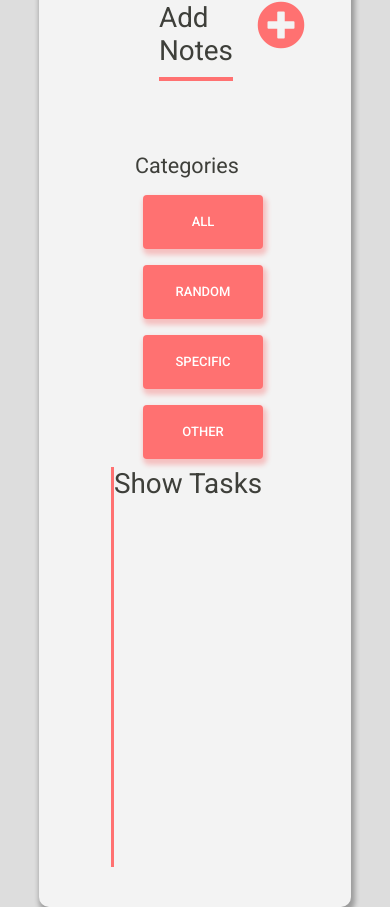
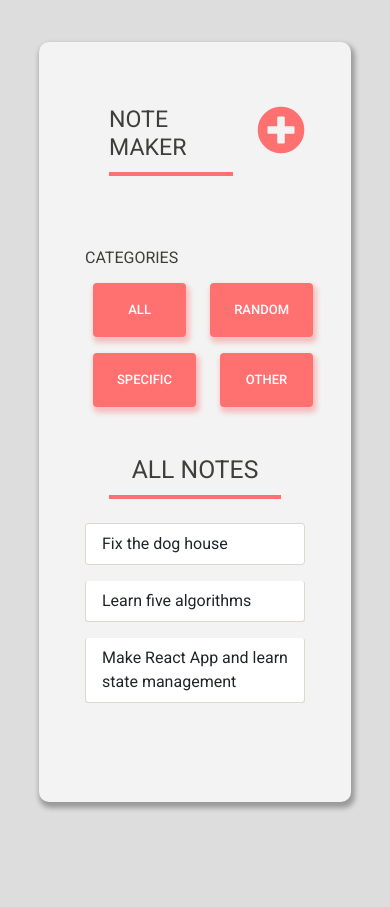
Before and after one commit to Harshit850/Notes-Maker-ReactJS, a React (Create React App) app: page / in a window 390 px wide. After the commit the page ends 855 px from the top, so only its background shows below. Built offline with nearby package versions, Linux system fonts and the light colour scheme.

Commit message:
Notes now adding well

```diff
--- /dev/null
+++ b/src/UIElements/Modal.js
@@ -0,0 +1,48 @@
+import React, { useState } from 'react';
+import { Button, Modal } from 'react-bootstrap';
+
+import ModalForm from './ModalForm';
+
+const Model = ({ show, handleClose, notes, setNotes }) => {
+  const [date, setDate] = useState('');
+  const [category, setCategory] = useState('');
+  const [description, setDescription] = useState('');
+
+  const handleAdd = () => {
+    const note = {
+      id: Math.floor(Math.random() * 100),
+      date: date,
+      category: category,
+      description: description,
+    };
+    setNotes([...notes, note]);
+    handleClose();
+  };
+
+  return (
+    <>
+      <Modal show={show} onHide={handleClose}>
+        <Modal.Header closeButton>
+          <Modal.Title>Add Notes</Modal.Title>
+        </Modal.Header>
+        <Modal.Body>
+          <ModalForm
+            setDate={setDate}
+            setCategory={setCategory}
+            setDescription={setDescription}
+          />
+        </Modal.Body>
+        <Modal.Footer>
+          <Button className='primary-bg' onClick={handleAdd}>
+            Save Changes
+          </Button>
+          <Button variant='secondary' onClick={handleClose}>
+            Close
+          </Button>
+        </Modal.Footer>
+      </Modal>
+    </>
+  );
+};
+
+export default Model;
--- /dev/null
+++ b/src/UIElements/ModalForm.js
@@ -0,0 +1,44 @@
+import React from 'react';
+import { Form, Row, Col } from 'react-bootstrap';
+
+const ModalForm = ({ setDate, setCategory, setDescription }) => {
+  return (
+    <>
+      <Form>
+        <Form.Group as={Row} className='mb-4' controlId='formPlaintext'>
+          <Form.Label column sm='2'>
+            Category
+          </Form.Label>
+          <Col sm='10'>
+            <Form.Control
+              type='text'
+              onChange={(e) => setCategory(e.target.value)}
+            />
+          </Col>
+        </Form.Group>
+
+        <Form.Group as={Row} className='mb-4' controlId='formPlaintext'>
+          <Form.Label column sm='2'>
+            Date
+          </Form.Label>
+          <Col sm='10'>
+            <Form.Control
+              type='date'
+              onChange={(e) => setDate(e.target.value)}
+            />
+          </Col>
+        </Form.Group>
+        <Form.Group controlId='exampleForm.ControlTextarea1'>
+          <Form.Label>Description</Form.Label>
+          <Form.Control
+            as='textarea'
+            rows={3}
+            onChange={(e) => setDescription(e.target.value)}
+          />
+        </Form.Group>
+      </Form>
+    </>
+  );
+};
+
+export default ModalForm;
--- a/src/components/AddTask.js
+++ b/src/components/AddTask.js
@@ -1,18 +1,40 @@
-import React from 'react';
+import React, { useState } from 'react';
 import { Row, Col, Container } from 'react-bootstrap';
 
+import Modal from '../UIElements/Modal';
 import Buttons from '../UIElements/Buttons';
 
-const AddTask = () => {
+const AddTask = ({ notes, setNotes }) => {
+  const [showModal, setShowModal] = useState(false);
+
+  const handleShowModal = () => {
+    setShowModal(true);
+  };
+
+  const handleHideModal = () => {
+    setShowModal(false);
+  };
+
   return (
     <>
       <Container className='add-container d-flex justify-content-start mb-5'>
-        <h1 className='m-4 bot-border'>Add Notes </h1>
-        <i class='fas fa-plus-circle fa-3x mt-4 add-btn'></i>
+        <h3 className='m-4 bot-border'>NOTE MAKER </h3>
+        <span
+          className='fas fa-plus-circle fa-3x mt-4 add-btn'
+          onClick={handleShowModal}
+        ></span>
+        {showModal && (
+          <Modal
+            show={showModal}
+            handleClose={handleHideModal}
+            notes={notes}
+            setNotes={setNotes}
+          />
+        )}
       </Container>
 
       <Container className='categories'>
-        <h4> Categories </h4>
+        <h6> CATEGORIES </h6>
         <Row>
           <Col>
             <Buttons text='All' />
--- a/src/components/Main.js
+++ b/src/components/Main.js
@@ -1,19 +1,40 @@
-import React from 'react';
+import React, { useState } from 'react';
 import { Container, Row, Col } from 'react-bootstrap';
 
 import AddTask from './AddTask';
 import ShowTasks from './ShowTasks';
 
 const Main = () => {
+  const [notes, setNotes] = useState([
+    {
+      id: 1,
+      date: '20/06/2021',
+      category: 'general',
+      description: 'Fix the dog house',
+    },
+    {
+      id: 2,
+      date: '22/06/2021',
+      category: 'DSA',
+      description: 'Learn five algorithms',
+    },
+    {
+      id: 3,
+      date: '20/06/2021',
+      category: 'development',
+      description: 'Make React App and learn state management',
+    },
+  ]);
+
   return (
     <div className='main'>
       <Container>
         <Row className='justify-content-md-center'>
-          <Col lg='5'>
-            <AddTask />
+          <Col lg='6'>
+            <AddTask notes={notes} setNotes={setNotes} />
           </Col>
-          <Col lg='7'>
-            <ShowTasks />
+          <Col lg='6'>
+            <ShowTasks notes={notes} />
           </Col>
         </Row>
       </Container>
--- a/src/components/ShowTasks.js
+++ b/src/components/ShowTasks.js
@@ -1,10 +1,18 @@
 import React from 'react';
+import { Container, ListGroup } from 'react-bootstrap';
 
-const ShowTasks = () => {
+const ShowTasks = ({ notes }) => {
   return (
-    <div className='show-tasks'>
-      <h1>Show Tasks </h1>
-    </div>
+    <Container className='show-tasks'>
+      <h2 className='m-4 bot-border text-center'>ALL NOTES </h2>
+      <ListGroup className='show'>
+        {notes.map((note) => (
+          <ListGroup.Item className='mb-3 rounded-1' key={note.id}>
+            {note.description}
+          </ListGroup.Item>
+        ))}
+      </ListGroup>
+    </Container>
   );
 };
 
--- a/src/index.css
+++ b/src/index.css
@@ -2,23 +2,35 @@ body {
   background-color: #dddddd !important;
 }
 
-input[type='text'],
+input,
 button {
-  outline: none;
-  border: none !important;
-  -webkit-box-shadow: 4px 4px 8px 4px #f5c0c0;
-  -moz-box-shadow: 4px 4px 5px 4px #f5c0c0;
-  box-shadow: 2px 4px 5px 2px #f5c0c0;
+  box-shadow: none;
 }
 
-button:focus {
+button {
+  border: none !important;
+}
+
+button:focus,
+input:focus,
+textarea:focus {
   outline: none;
   box-shadow: inherit !important;
 }
 
-h1.bot-border {
+.primary-bg {
+  background-color: #ff7171 !important;
+}
+
+.bot-border {
   padding-bottom: 10px;
   border-bottom: 4px solid #ff7171;
+}
+
+.btn-class {
+  -webkit-box-shadow: 4px 4px 8px 4px #f5c0c0;
+  -moz-box-shadow: 4px 4px 5px 4px #f5c0c0;
+  box-shadow: 2px 4px 5px 2px #f5c0c0;
 }
 
 .btn-class:hover {
@@ -36,7 +48,8 @@ h1.bot-border {
 .main {
   background-color: #f3f3f3;
   width: 80vw;
-  padding: 40px 60px;
+  max-height: 90vh;
+  padding: 40px 10px;
   border-radius: 10px;
   -webkit-box-shadow: 4px 4px 8px 4px rgba(0, 0, 0, 0.3);
   -moz-box-shadow: 4px 4px 8px 4px rgba(0, 0, 0, 0.3);
@@ -49,11 +62,19 @@ h1.bot-border {
 }
 
 .add-btn:hover {
-  transform: scale(0.98);
+  transform: scale(0.96);
 }
 
 /* SHOW TASKS */
 .show-tasks {
-  border-left: 3px solid #ff7171;
+  border-left: 4px solid #ff7171;
   height: 400px;
 }
+
+/* media queries */
+@media (max-width: 990px) {
+  .show-tasks {
+    border-left: none !important;
+    margin-top: 40px;
+  }
+}
```
